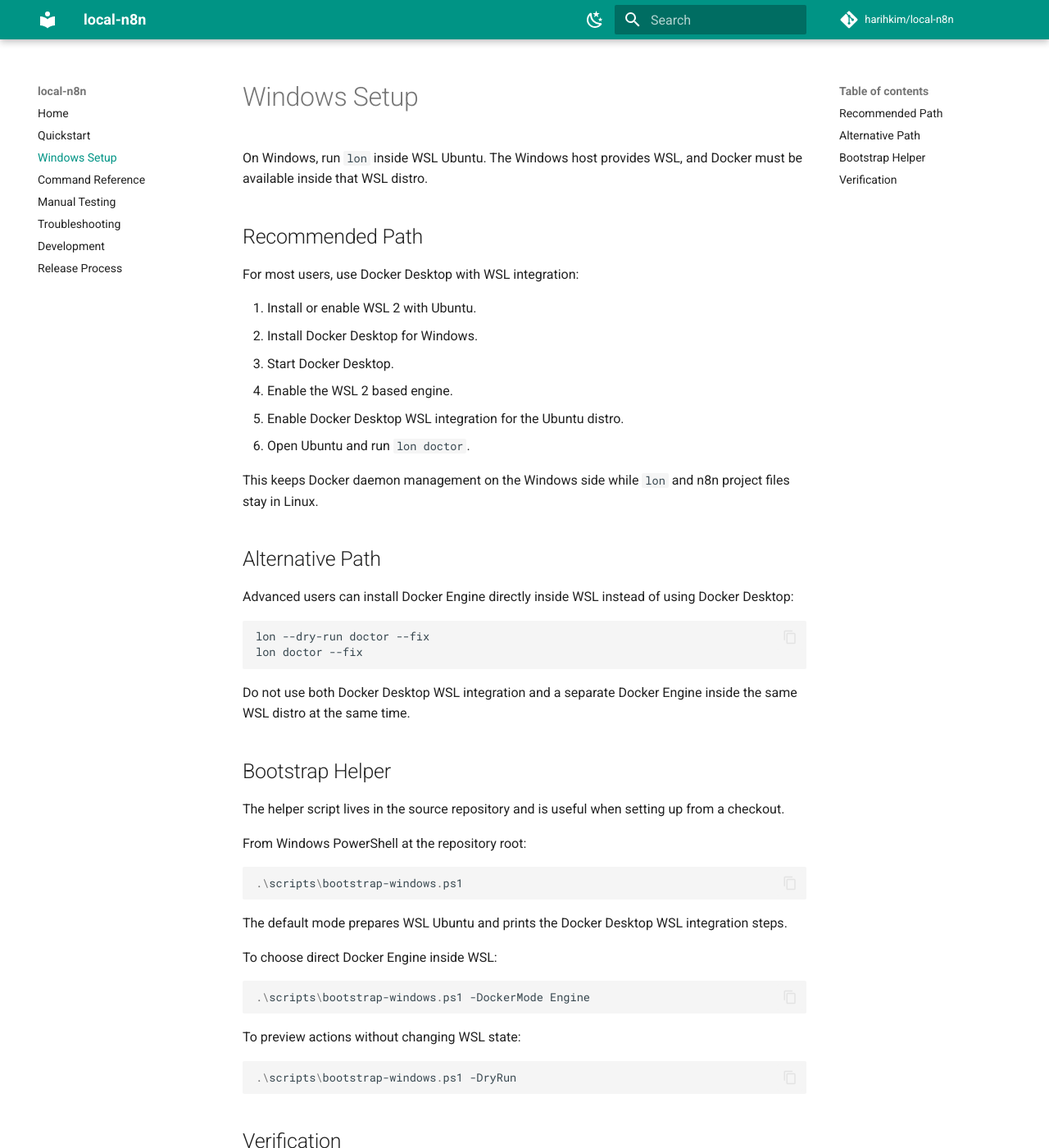
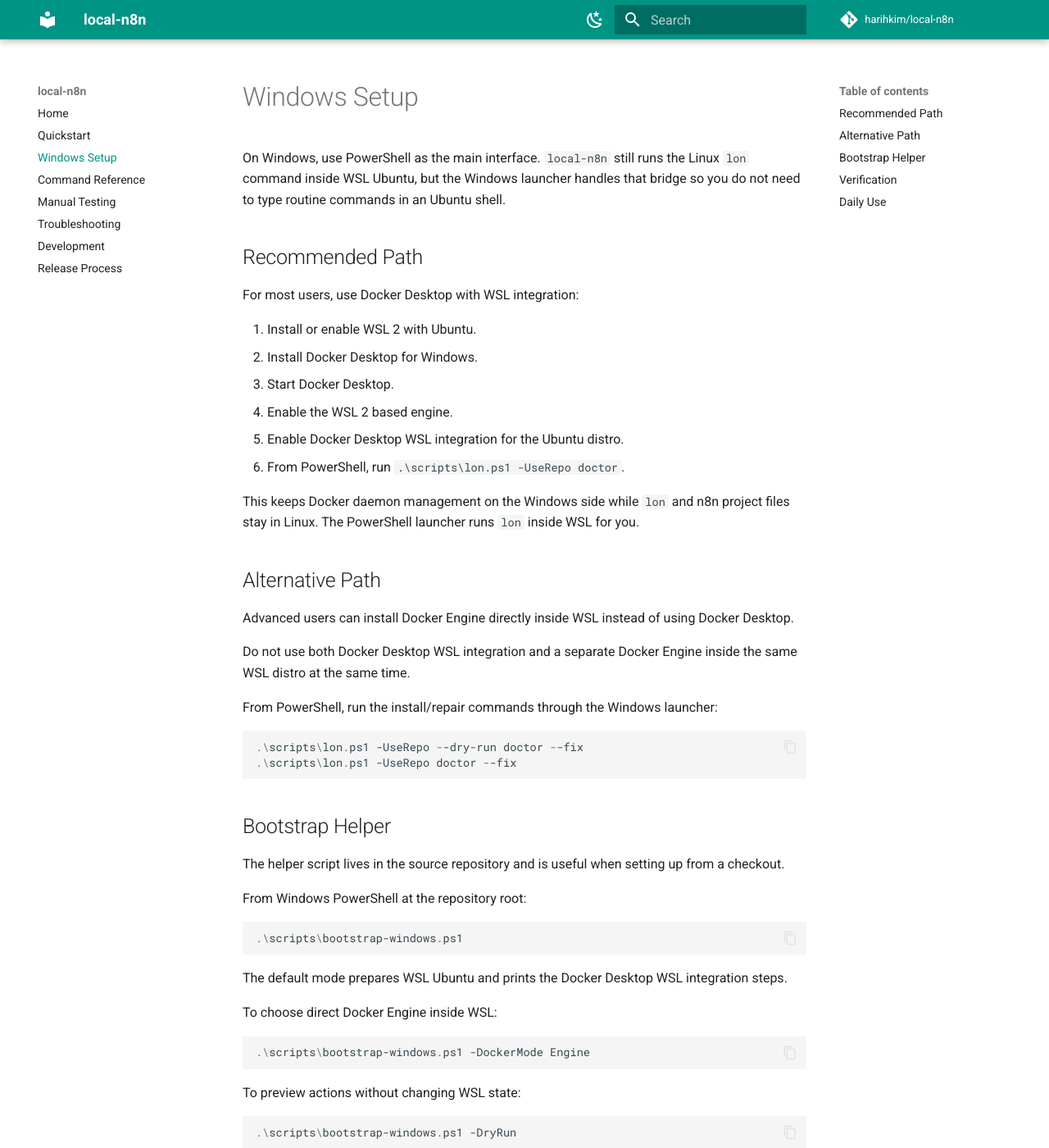
Before and after one commit to harihkim/local-n8n, an MkDocs documentation site: the page built from docs/windows.md, in a window 1280 px wide and 1400 px high. Shown: the whole window at 82% size. Built offline with MkDocs 1.6.1 and Material for MkDocs 9.7.7, drawn with Linux system fonts in a browser that asks for light colours; comment, search, counter and statistics services are not loaded; the version menu is left out; some of the changed text lies outside the part shown.

Commit message:
Add PowerShell launcher for Windows UX

````diff
--- a/docs/windows.md
+++ b/docs/windows.md
@@ -1,7 +1,8 @@
 # Windows Setup
 
-On Windows, run `lon` inside WSL Ubuntu. The Windows host provides WSL, and Docker must be available inside
-that WSL distro.
+On Windows, use PowerShell as the main interface. `local-n8n` still runs the Linux `lon` command inside WSL
+Ubuntu, but the Windows launcher handles that bridge so you do not need to type routine commands in an
+Ubuntu shell.
 
 ## Recommended Path
 
@@ -12,21 +13,24 @@
 3. Start Docker Desktop.
 4. Enable the WSL 2 based engine.
 5. Enable Docker Desktop WSL integration for the Ubuntu distro.
-6. Open Ubuntu and run `lon doctor`.
+6. From PowerShell, run `.\scripts\lon.ps1 -UseRepo doctor`.
 
 This keeps Docker daemon management on the Windows side while `lon` and n8n project files stay in Linux.
+The PowerShell launcher runs `lon` inside WSL for you.
 
 ## Alternative Path
 
-Advanced users can install Docker Engine directly inside WSL instead of using Docker Desktop:
-
-```bash
-lon --dry-run doctor --fix
-lon doctor --fix
-```
+Advanced users can install Docker Engine directly inside WSL instead of using Docker Desktop.
 
 Do not use both Docker Desktop WSL integration and a separate Docker Engine inside the same WSL distro at
 the same time.
+
+From PowerShell, run the install/repair commands through the Windows launcher:
+
+```powershell
+.\scripts\lon.ps1 -UseRepo --dry-run doctor --fix
+.\scripts\lon.ps1 -UseRepo doctor --fix
+```
 
 ## Bootstrap Helper
 
@@ -54,7 +58,15 @@
 
 ## Verification
 
-Inside Ubuntu, verify Docker before starting n8n:
+From PowerShell, verify the `lon` view of Docker:
+
+```powershell
+.\scripts\lon.ps1 -UseRepo doctor
+```
+
+That command runs `uv run lon doctor` inside WSL from this checkout.
+
+If you need lower-level Docker details, you can still use Ubuntu directly:
 
 ```bash
 docker info
@@ -63,3 +75,20 @@
 ```
 
 If `lon doctor` reports Docker Desktop WSL integration as active, that is a supported Windows setup.
+
+## Daily Use
+
+From PowerShell at the repository root:
+
+```powershell
+.\scripts\lon.ps1 -UseRepo init
+.\scripts\lon.ps1 -UseRepo status
+.\scripts\lon.ps1 -UseRepo backup
+```
+
+After `local-n8n` is installed inside WSL as a normal tool, omit `-UseRepo`:
+
+```powershell
+.\scripts\lon.ps1 doctor
+.\scripts\lon.ps1 init
+```
````
Also changed, not shown: README.md (+2 -2 lines), docs/quickstart.md (+2 -1 lines), docs/troubleshooting.md (+2 -1 lines), progress.md (+4 -0 lines), 3 other files.
